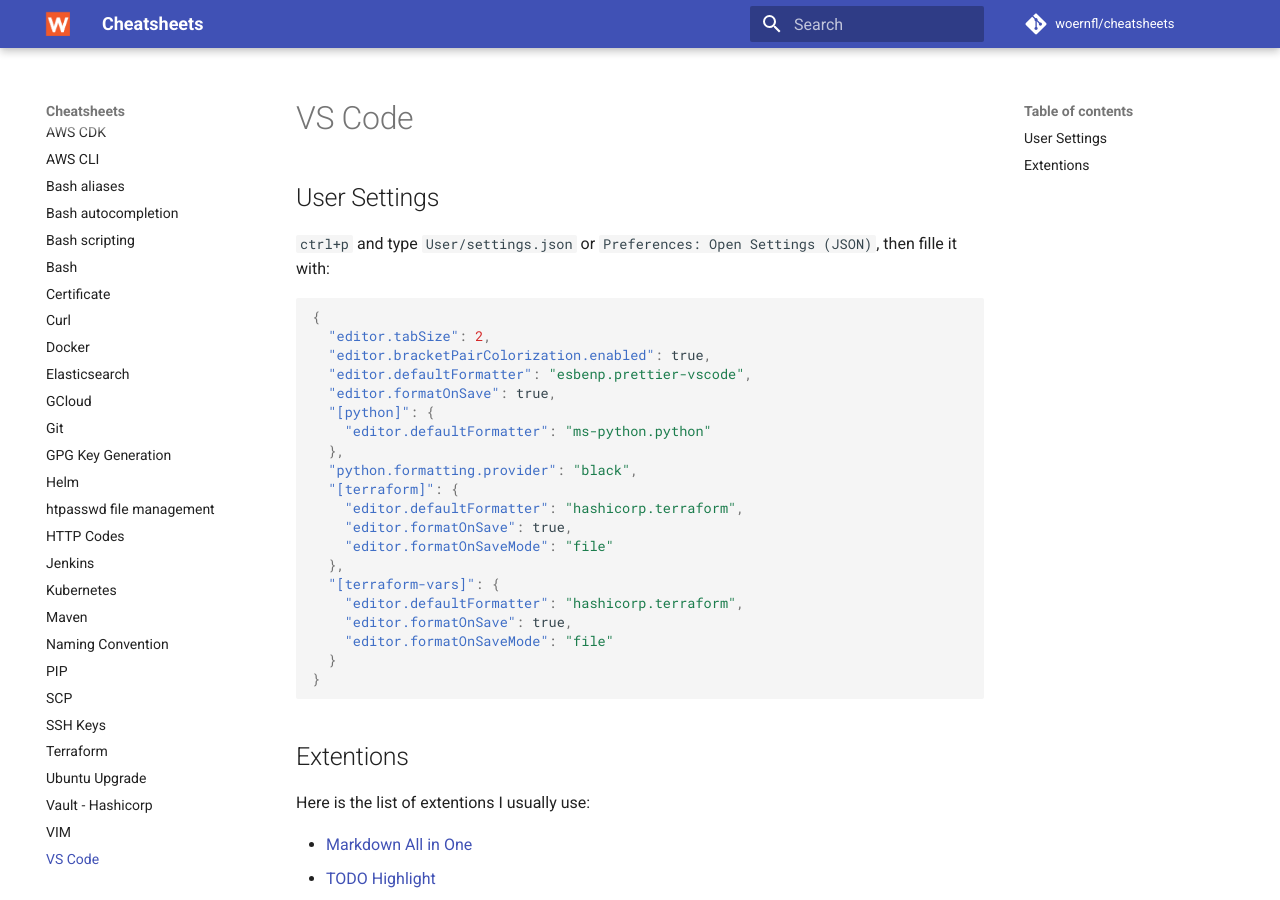
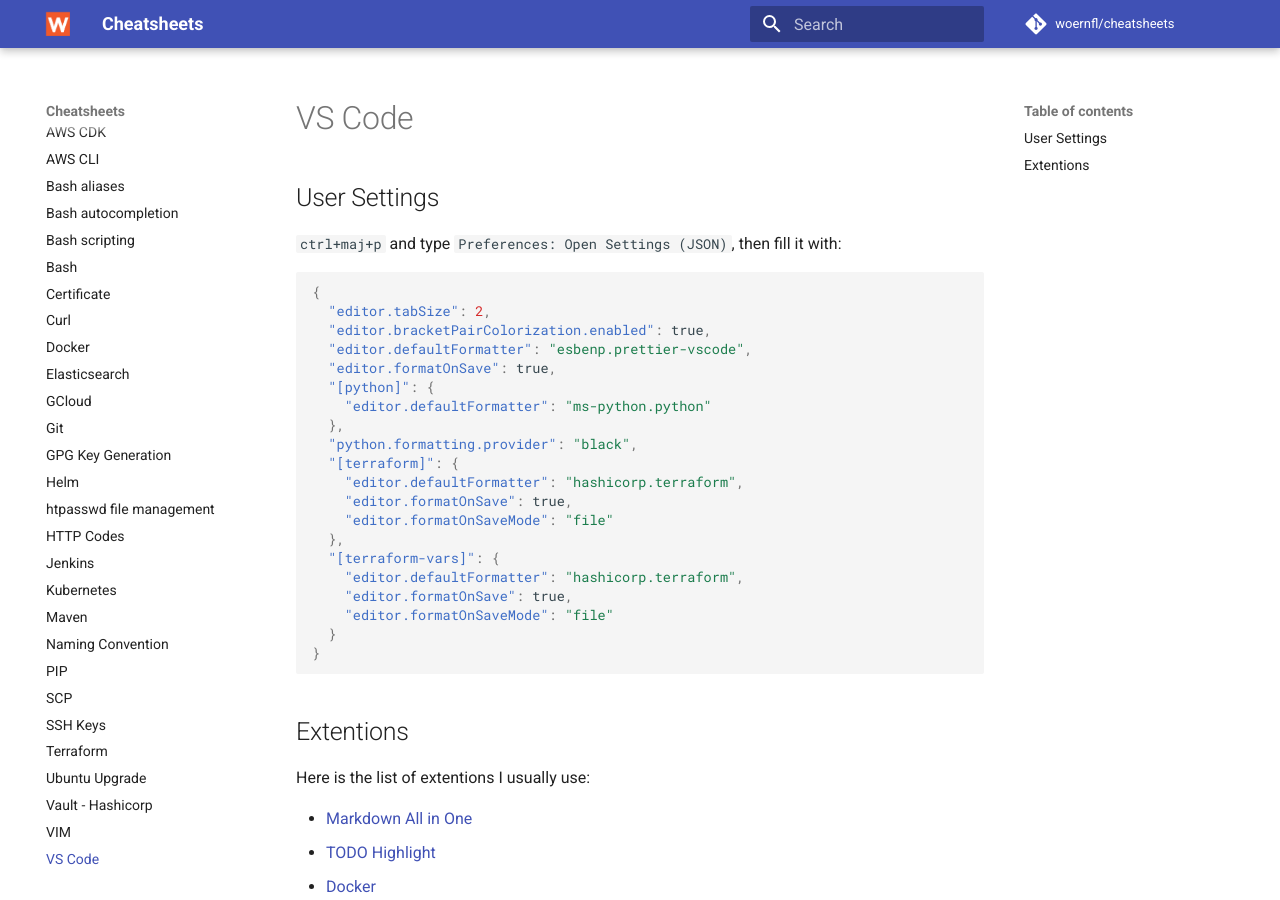
Before and after one commit to woernfl/cheatsheets, an MkDocs documentation site: the page built from docs/vs-code.md, in a window 1280 px wide and 900 px high. Built offline with MkDocs 1.6.1 and Material for MkDocs 9.7.7, drawn with Linux system fonts in a browser that asks for light colours; comment, search, counter and statistics services are not loaded.

Commit message:
Update vs-code.md

````diff
--- a/docs/vs-code.md
+++ b/docs/vs-code.md
@@ -2,7 +2,7 @@
 
 ## User Settings
 
-`ctrl+p` and type `User/settings.json` or `Preferences: Open Settings (JSON)`, then fille it with:
+`ctrl+maj+p` and type `Preferences: Open Settings (JSON)`, then fill it with:
 
 ```json
 {
````
